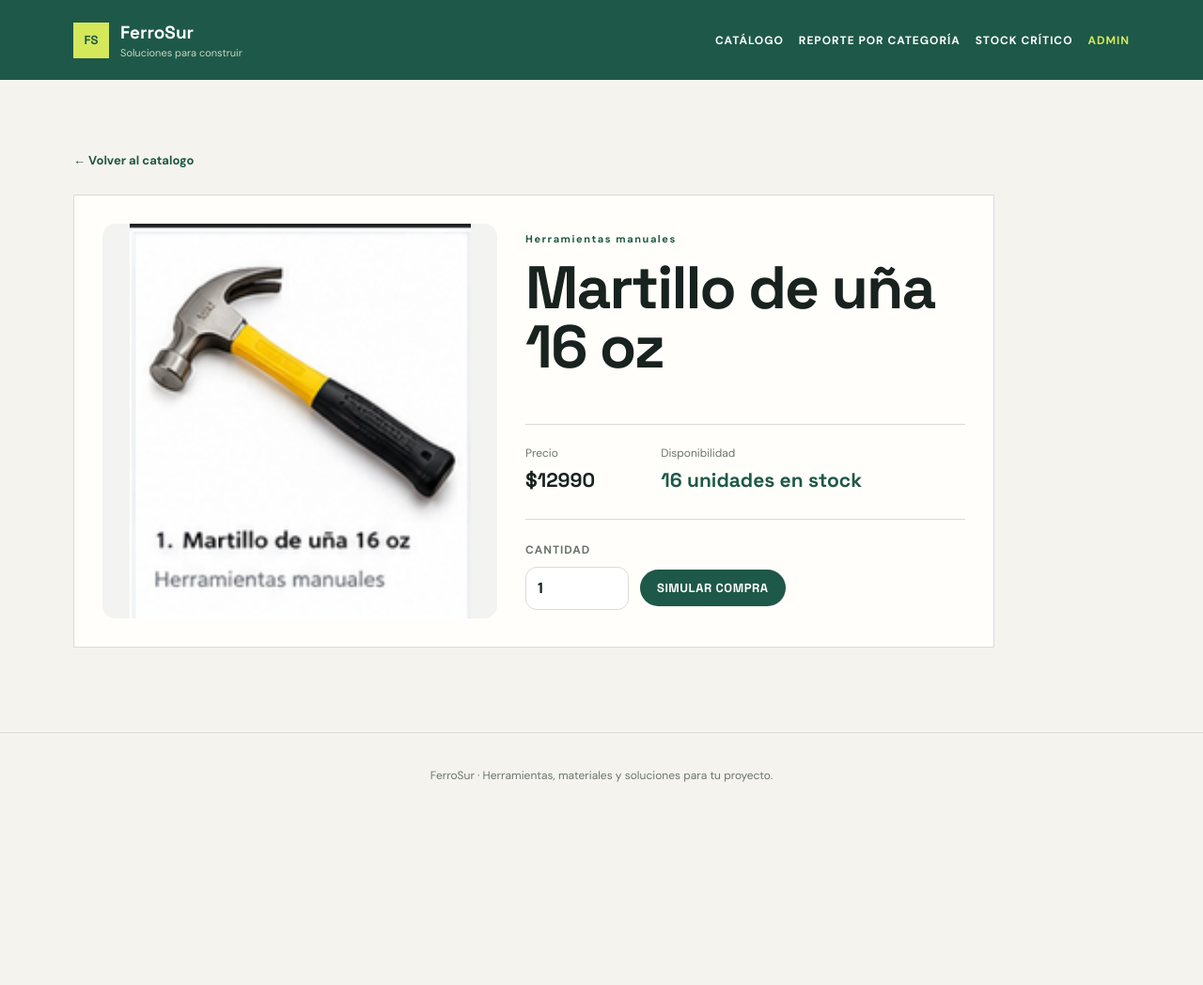
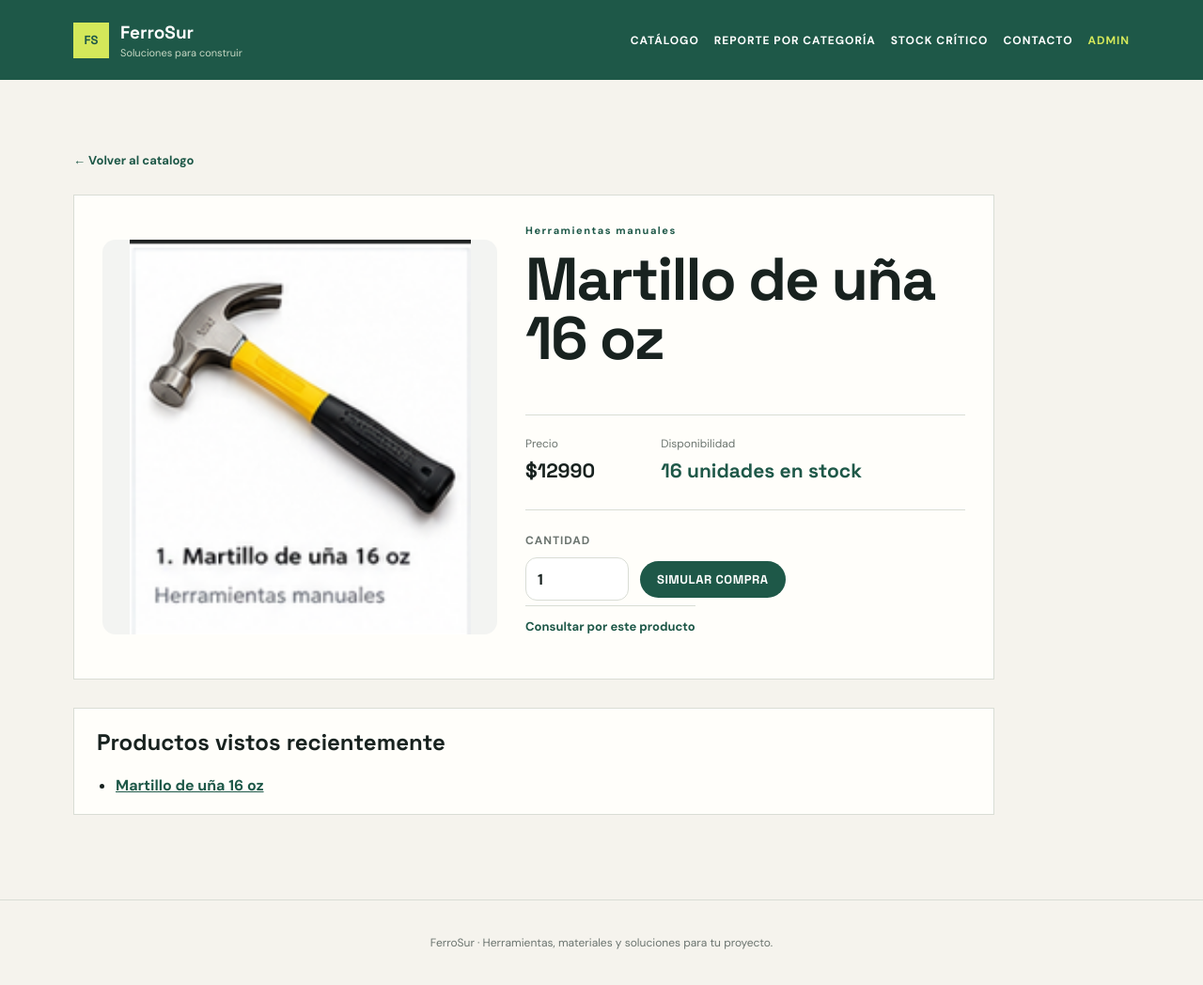
Before and after one commit to franciscosol1/alvarez-ti3041-es3, a Django app: page /catalogo/producto/1/ in a window 1280 px wide. Shown: the whole page at 94% size. Before the commit the page ends 832 px from the top, so only its background shows below. Run offline with Django 5.2, Linux system fonts and the light colour scheme; data comes from the database, SQL or seed files in the repository; both versions use the stored data as it was after the commit.

Commit message:
etapa-3-clientes

```diff
--- a/catalogo/models.py
+++ b/catalogo/models.py
@@ -13,3 +13,25 @@ class Producto(models.Model):
 
     def __str__(self):
         return self.nombre
+
+
+class ConsultaCliente(models.Model):
+    nombre = models.CharField(max_length=150)
+    correo = models.EmailField()
+    mensaje = models.TextField()
+    producto_interes = models.ForeignKey(
+        Producto,
+        on_delete=models.SET_NULL,
+        null=True,
+        blank=True,
+        related_name='consultas_clientes',
+    )
+    fecha = models.DateTimeField(auto_now_add=True)
+
+    class Meta:
+        verbose_name = 'Consulta de cliente'
+        verbose_name_plural = 'Consultas de clientes'
+        ordering = ('-fecha',)
+
+    def __str__(self):
+        return f'{self.nombre} - {self.correo}'
--- a/catalogo/static/catalogo/styles.css
+++ b/catalogo/static/catalogo/styles.css
@@ -402,6 +402,48 @@ h1 { max-width: 650px; margin: 0; font-size: clamp(38px, 5vw, 68px); line-height
     color: var(--green);
     font-weight: 700;
 }
+.contact-page {
+    margin: 0 auto;
+}
+.contact-page h1 {
+    margin: 0 0 16px;
+    font-size: clamp(32px, 4vw, 48px);
+}
+.contact-page > .lead {
+    margin: 0 0 24px;
+}
+.contact-page .form-grid {
+    grid-template-columns: 1fr;
+}
+.contact-page input, .contact-page select, .contact-page textarea {
+    width: 100%;
+    border: 1px solid var(--line);
+    border-radius: 10px;
+    background: white;
+    padding: 11px 12px;
+    font: 15px 'DM Sans', sans-serif;
+}
+.recent-products {
+    max-width: 980px;
+    margin-top: 30px;
+    padding: 20px 24px;
+    background: var(--card);
+    border: 1px solid var(--line);
+}
+.recent-products h2 {
+    margin-top: 0;
+}
+.recent-products ul {
+    display: flex;
+    flex-wrap: wrap;
+    gap: 12px 24px;
+    margin: 0;
+    padding-left: 20px;
+}
+.recent-products a {
+    color: var(--green);
+    font-weight: 700;
+}
 .header-actions {
     display: flex;
     flex-wrap: wrap;
--- a/catalogo/templates/catalogo/base.html
+++ b/catalogo/templates/catalogo/base.html
@@ -18,6 +18,7 @@
                 <a class="header-catalog-link" href="{% url 'catalogo:lista' %}">Catálogo</a>
                 <a class="header-catalog-link" href="{% url 'catalogo:reporte_categorias' %}">Reporte por categoría</a>
                 <a class="header-catalog-link" href="{% url 'catalogo:reporte_stock_critico' %}">Stock crítico</a>
+                <a class="header-catalog-link" href="{% url 'catalogo:consulta_cliente' %}">Contacto</a>
                 {% if user.is_staff %}
                     <a class="header-admin-link" href="{% url 'catalogo:lista' %}#gestion-productos">Gestionar catálogo</a>
                 {% else %}
--- a/catalogo/templates/catalogo/detalle.html
+++ b/catalogo/templates/catalogo/detalle.html
@@ -30,6 +30,17 @@
                 <button type="submit" class="primary-button" {% if producto.stock == 0 %}disabled{% endif %}>Simular compra</button>
             </div>
         </form>
+        <p><a class="detail-link" href="{% url 'catalogo:consulta_cliente' %}?producto={{ producto.id }}">Consultar por este producto</a></p>
     </div>
 </article>
+{% if historial_productos %}
+<section class="recent-products" aria-labelledby="recent-products-heading">
+    <h2 id="recent-products-heading">Productos vistos recientemente</h2>
+    <ul>
+        {% for producto_visto in historial_productos %}
+        <li><a href="{% url 'catalogo:detalle' producto_visto.id %}">{{ producto_visto.nombre }}</a></li>
+        {% endfor %}
+    </ul>
+</section>
+{% endif %}
 {% endblock %}
--- a/catalogo/urls.py
+++ b/catalogo/urls.py
@@ -10,6 +10,7 @@ urlpatterns = [
     path('catalogo/', views.lista_productos, name='lista'),
     path('reportes/categorias/', views.reporte_categorias, name='reporte_categorias'),
     path('reportes/stock-critico/', views.reporte_stock_critico, name='reporte_stock_critico'),
+    path('contacto/', views.consulta_cliente, name='consulta_cliente'),
     path('catalogo/producto/<int:producto_id>/', views.detalle_producto, name='detalle'),
     path('catalogo/producto/crear/', views.crear_producto, name='crear_producto'),
     path('catalogo/producto/<int:producto_id>/editar/', views.editar_producto, name='editar_producto'),
--- a/catalogo/views.py
+++ b/catalogo/views.py
@@ -10,8 +10,8 @@ from django.shortcuts import redirect, render
 from django.shortcuts import get_object_or_404
 from django.views.decorators.http import require_POST
 
-from .forms import ProductoForm
-from .models import Producto
+from .forms import ConsultaClienteForm, ProductoForm
+from .models import ConsultaCliente, Producto
 
 
 DATOS_PATH = Path(__file__).parent / 'data' / 'productos.json'
@@ -399,6 +399,35 @@ def reporte_stock_critico(request):
     })
 
 
+def consulta_cliente(request):
+    if request.method == 'POST':
+        form = ConsultaClienteForm(request.POST)
+    else:
+        initial = {}
+        try:
+            producto_id = int(request.GET.get('producto', ''))
+        except ValueError:
+            producto_id = None
+        if producto_id and Producto.objects.filter(pk=producto_id).exists():
+            initial['producto_interes'] = producto_id
+        form = ConsultaClienteForm(initial=initial)
+
+    if request.method == 'POST' and form.is_valid():
+        consulta = form.save()
+        return render(request, 'catalogo/consulta_cliente.html', {
+            'form': ConsultaClienteForm(),
+            'consulta_enviada': True,
+            'consulta': consulta,
+        })
+
+    return render(
+        request,
+        'catalogo/consulta_cliente.html',
+        {'form': form},
+        status=400 if request.method == 'POST' else 200,
+    )
+
+
 def render_lista_productos(request, form=None, status=200):
     productos = [preparar_producto(producto) for producto in Producto.objects.order_by('id')]
     contexto = {
@@ -412,7 +441,29 @@ def render_lista_productos(request, form=None, status=200):
 
 def detalle_producto(request, producto_id):
     producto = get_object_or_404(Producto, pk=producto_id)
-    return render(request, 'catalogo/detalle.html', {'producto': preparar_producto(producto)})
+    productos_visitados = request.session.get('productos_visitados', [])
+    if not isinstance(productos_visitados, list):
+        productos_visitados = []
+
+    productos_visitados = [
+        producto_id_visto
+        for producto_id_visto in productos_visitados
+        if isinstance(producto_id_visto, int) and producto_id_visto != producto.pk
+    ]
+    productos_visitados.insert(0, producto.pk)
+    productos_visitados = productos_visitados[:3]
+    request.session['productos_visitados'] = productos_visitados
+
+    productos_por_id = Producto.objects.in_bulk(productos_visitados)
+    historial_productos = [
+        preparar_producto(productos_por_id[visto_id])
+        for visto_id in productos_visitados
+        if visto_id in productos_por_id
+    ]
+    return render(request, 'catalogo/detalle.html', {
+        'producto': preparar_producto(producto),
+        'historial_productos': historial_productos,
+    })
 
 
 def simular_compra(request, producto_id):
```
Also changed, not shown: catalogo/admin.py (+9 -1 lines), catalogo/forms.py (+39 -1 lines), catalogo/templates/catalogo/consulta_cliente.html (added, +33 -0 lines), catalogo/tests.py (+114 -1 lines), catalogo/migrations/0002_consultacliente.py (added), db.sqlite3.
